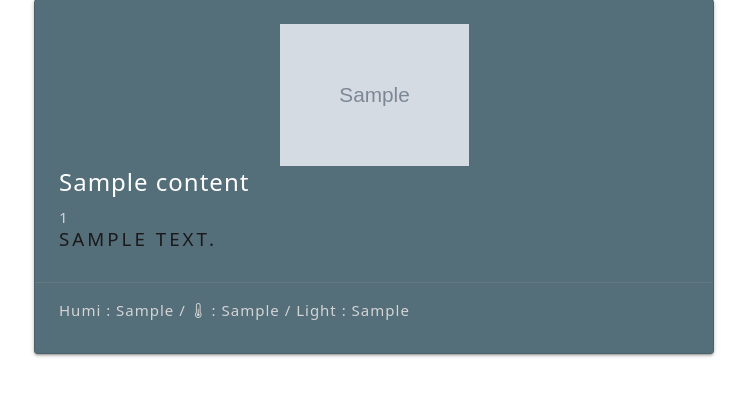
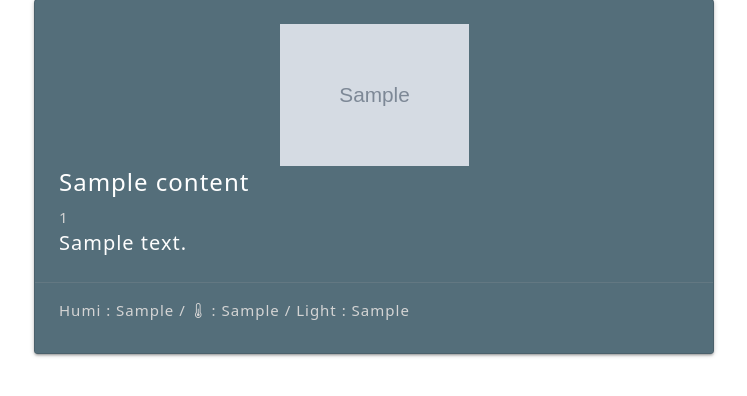
Before and after one commit to Fnhid/Upm3ra, a Flask app: page /main in a window 1280 px wide. Shown: the part 142-538 px from the top of the page, without its empty margins (266-1013 px from the left). Run offline with Flask 2, Linux system fonts and the light colour scheme; the visitor is signed in with stand-in values (Sample User, id 1); tables that the repository leaves empty or names only in its code hold one stand-in row (values such as "Sample post"); grey boxes marked "Sample" are stand-in pictures; some libraries are stand-ins or nearby versions.

Commit message:
design update

```diff
--- a/templates/main.html
+++ b/templates/main.html
@@ -36,7 +36,7 @@
           <img src={{obj[3]}} class="center-block" width="30%" height="30%"  alt="File Not Loaded">
           <span class="card-title">{{obj[0]}}</span>
           <p style="color:rgb(212, 212, 212)">{{obj[1]}}</p>
-          <h5>{{obj[2]}}</h5>
+          <p style="color:rgb(253, 253, 253); font-size:20px">{{obj[2]}}</p>
         </div>
         <div class="card-action" style="color:rgb(212, 212, 212)">
           <p>Humi : {{obj[4]}} / <i class="bi bi-thermometer-half"></i> : {{obj[5]}} / Light : {{obj[6]}}</p>
```
